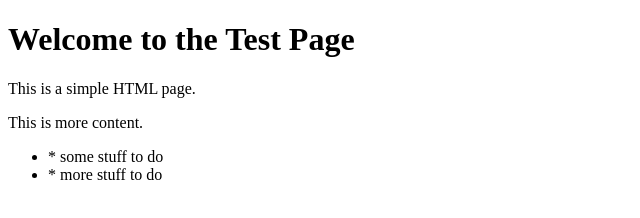
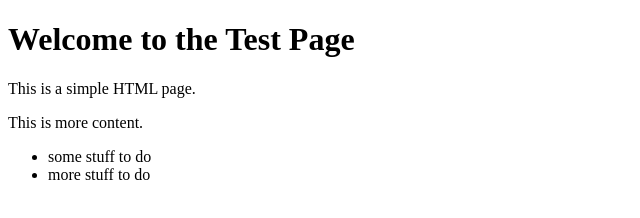
Before and after one commit to mgatgithub/test_page, a plain HTML site: page index.html in a window 1280 px wide. Shown: the full height of the page, 0-640 px from the left. Drawn offline with Linux system fonts and the light colour scheme.

Commit message:
Remove asterisks from list items in index.html

```diff
--- a/index.html
+++ b/index.html
@@ -10,8 +10,8 @@
     <p>This is a simple HTML page.</p>
     <p>This is more content.</p>
     <ul>
-        <li>* some stuff to do</li>
-        <li>* more stuff to do</li>
+        <li>some stuff to do</li>
+        <li>more stuff to do</li>
     </ul>
 </body>
 </html>
```
